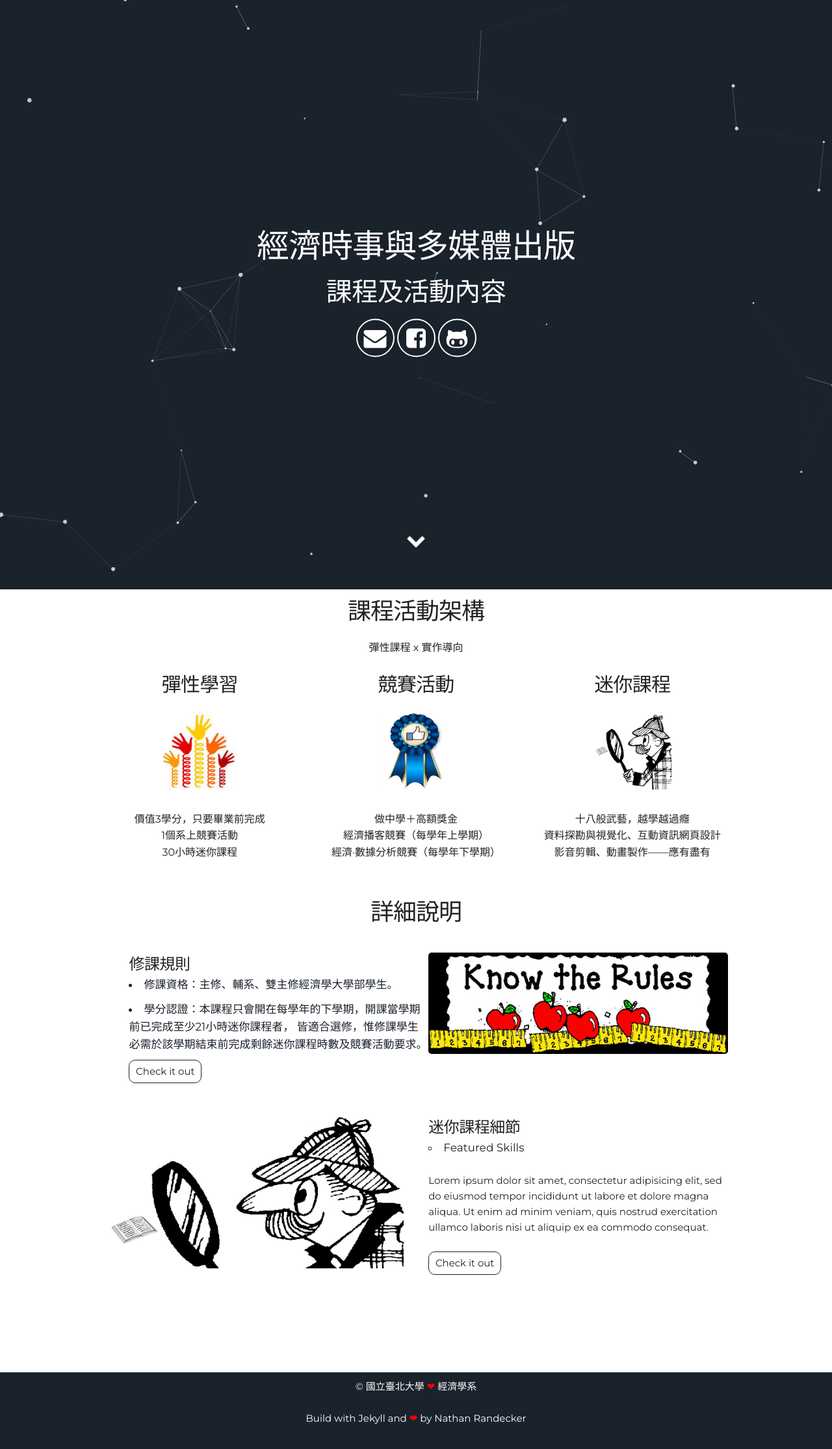
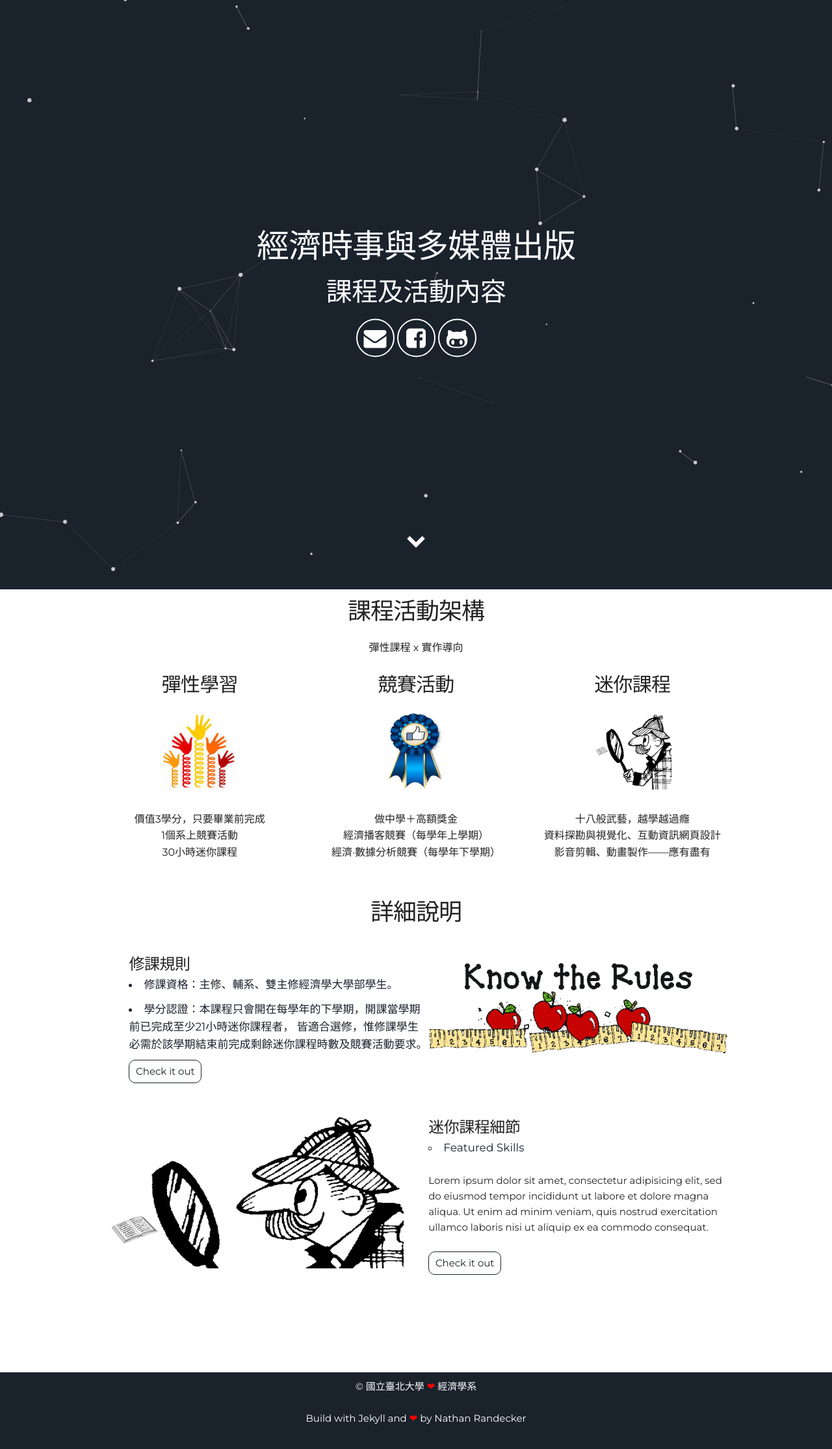
Before and after one commit to changmengchin/Multimedia-Publication-of-Economic-Issues, a Jekyll site: the page built from index.html, in a window 1280 px wide. Shown: the whole page at 65% size. Built offline with Jekyll 4.4.1, drawn with Linux system fonts in a browser that asks for light colours.

Commit message:
update rule picture

```diff
--- a/_includes/projects.html
+++ b/_includes/projects.html
@@ -4,7 +4,7 @@
   </div>
   <div class="row user-projects">
     <div class="six columns images">
-      <img alt="mountains" src="{{ "/assets/img/rules.jpg" | prepend: site.baseurl }}" />
+      <img alt="mountains" src="{{ "/assets/img/rules.png" | prepend: site.baseurl }}" />
     </div>
     <div class="six columns">
       <h5> 修課規則 </h5>
```
Also changed, not shown: assets/img/rules.png (added).
